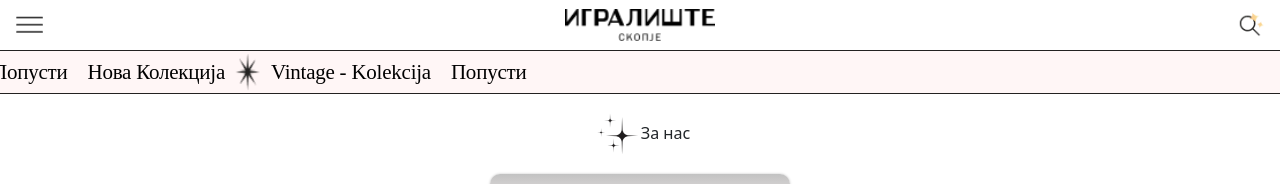
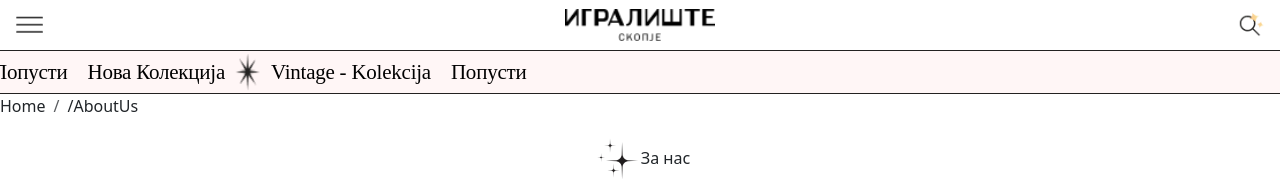
Before and after one commit to KonstantinVchkov/igralishte, a Next.js app: page /AboutUs in a window 1280 px wide. Shown: the top 184 px of the page. Built offline with nearby package versions, Linux system fonts and the light colour scheme; data requests are answered from the project's data file.

Commit message:
making of breadcrumb

```diff
--- /dev/null
+++ b/src/components/Local-Designer-Info/Cookie-Trail_BreadCrumbs/BreadCrumbs.tsx
@@ -0,0 +1,27 @@
+import React from "react";
+import { Breadcrumb } from "react-bootstrap";
+import "./style.module.css"; // Adjust the import based on how you've set up CSS modules
+
+export interface IBCrumbProps {
+  route: string;
+  separator: string;
+}
+
+const BreadCrumbs = ({ route, separator = ">" }: IBCrumbProps) => {
+  const routeItems = route.split(">"); // Split the route into items
+
+  return (
+    <div>
+      <Breadcrumb className="customBreadcrumb" data-separator={separator}>
+        <Breadcrumb.Item href="/">Home</Breadcrumb.Item>
+        {routeItems.map((item, index) => (
+          <Breadcrumb.Item key={index} href={`/${item}`}>
+            {item}
+          </Breadcrumb.Item>
+        ))}
+      </Breadcrumb>
+    </div>
+  );
+};
+
+export default BreadCrumbs;
--- /dev/null
+++ b/src/components/Local-Designer-Info/Cookie-Trail_BreadCrumbs/style.module.css
@@ -0,0 +1,5 @@
+.customBreadcrumb .breadcrumb-item + .breadcrumb-item::before {
+    content: attr(data-separator); /* Dynamic separator */
+    padding: 0 5px;
+    color: #6c757d; /* Default color for Bootstrap breadcrumbs */
+}
--- a/src/pages/AboutUs.tsx
+++ b/src/pages/AboutUs.tsx
@@ -1,17 +1,20 @@
 import AboutUsInfo, {
   IAboutUs,
 } from "@/components/Info-Components/AboutUs/AboutUs";
-import OurStory from "@/components/Info-Components/AboutUs/OurStory";
-import OurWork from "@/components/Info-Components/AboutUs/OurWork";
 import { GetStaticProps, NextPage } from "next";
-import React, { useState } from "react";
 import axios from "axios";
+import { useRouter } from "next/router";
+import BreadCrumbs from "@/components/Local-Designer-Info/Cookie-Trail_BreadCrumbs/BreadCrumbs";
 interface IAboutPage {
   responseData: IAboutUs;
 }
 const AboutUs: NextPage<IAboutPage> = ({ responseData }) => {
+  const asPathRoute = useRouter();
+  const exactRoute = asPathRoute.pathname
+  // console.log(asPath);
   return (
     <>
+    <BreadCrumbs route={exactRoute} separator={">"} />
       <AboutUsInfo
         title={"За нас"}
         img={responseData.img}
@@ -19,7 +22,11 @@ const AboutUs: NextPage<IAboutPage> = ({ responseData }) => {
         aboutText={responseData.aboutText}
         aboutStoryTitle={responseData.aboutStoryTitle}
         aboutStoryText={responseData.aboutStoryText}
-        imgStory={responseData.imgStory} aboutWorkTitle={responseData.aboutWorkTitle} aboutWorkText={responseData.aboutWorkText} imgWork={responseData.imgWork}      />
+        imgStory={responseData.imgStory}
+        aboutWorkTitle={responseData.aboutWorkTitle}
+        aboutWorkText={responseData.aboutWorkText}
+        imgWork={responseData.imgWork}
+      />
     </>
   );
 };
--- a/src/pages/LocalDesigner.tsx
+++ b/src/pages/LocalDesigner.tsx
@@ -3,7 +3,7 @@ import React from 'react'
 
 const LocalDesigner:NextPage = () => {
   return (
-    <div>LocalDesigner</div>
+    <div></div>
   )
 }
 
```
